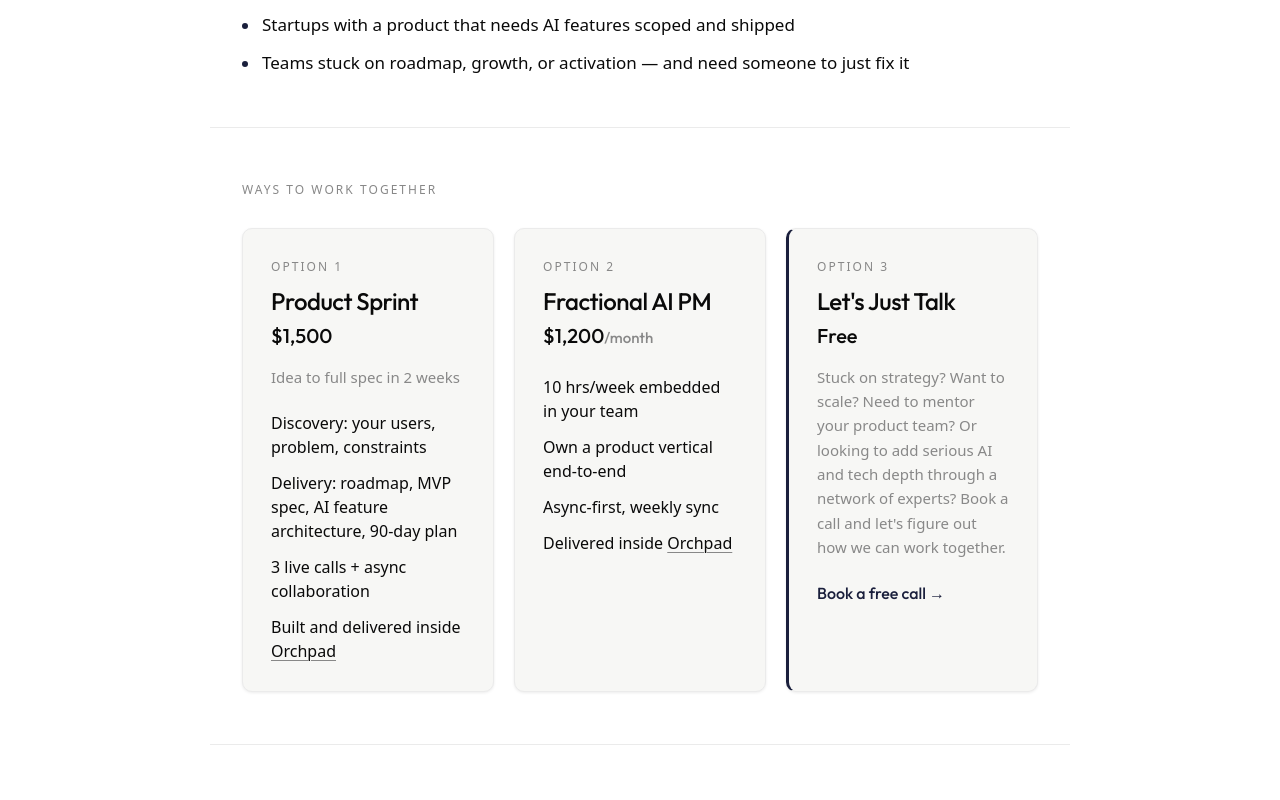
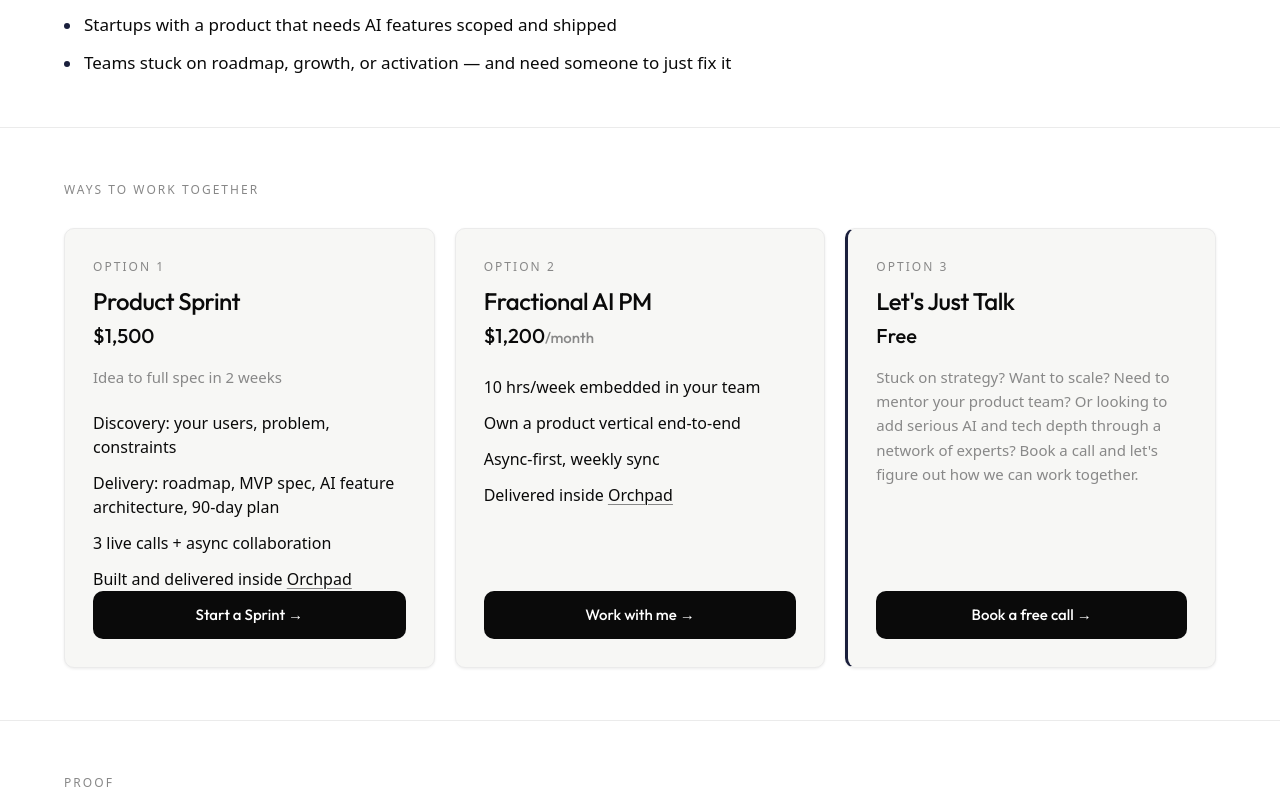
Before and after one commit to eslammahd/meetsam, a Next.js app: page / in a window 1280 px wide. Shown: the part 960-1760 px from the top of the page. Built offline with nearby package versions, Linux system fonts and the light colour scheme.

Commit message:
Make sections full-width; add per-card CTA buttons

```diff
--- a/app/globals.css
+++ b/app/globals.css
@@ -16,6 +16,7 @@
 
   --hero-pad: 48px 24px 64px;
   --h1-size: 38px;
+  --pad-x: 24px;
 }
 
 .dark {
@@ -33,7 +34,7 @@
 /* tablet */
 @media (min-width: 768px) {
   :root {
-    --hero-pad: 58px 32px 64px;
+    --hero-pad: 58px 24px 64px;
     --h1-size: 51px;
   }
 }
@@ -41,8 +42,9 @@
 /* desktop */
 @media (min-width: 1024px) {
   :root {
-    --hero-pad: 85px 32px 64px;
+    --hero-pad: 85px 64px 64px;
     --h1-size: 85px;
+    --pad-x: 64px;
   }
 }
 
@@ -98,23 +100,13 @@ h3 {
   line-height: 1.1;
 }
 
-/* ---------- Centered container ---------- */
-.nav,
-.hero,
-section.section,
-footer {
-  max-width: 860px;
-  margin-left: auto;
-  margin-right: auto;
-}
-
 /* ---------- Nav ---------- */
 .nav {
   display: flex;
   align-items: center;
   justify-content: space-between;
   min-height: 69px;
-  padding: 12px 32px;
+  padding: 12px var(--pad-x);
   border-bottom: 0.5px solid var(--border);
 }
 
@@ -156,7 +148,7 @@ footer {
 }
 
 section.section {
-  padding: 52px 32px;
+  padding: 52px var(--pad-x);
   border-top: 0.5px solid var(--border);
 }
 
@@ -254,6 +246,8 @@ section.section {
 }
 
 .card {
+  display: flex;
+  flex-direction: column;
   background: var(--bg-raised);
   border: 0.5px solid var(--border);
   border-radius: 10px;
@@ -265,20 +259,26 @@ section.section {
   border-left: 3px solid var(--accent);
 }
 
-.card-cta {
-  display: inline-flex;
+.card-btn {
+  display: flex;
+  width: 100%;
   align-items: center;
-  margin-top: 22px;
+  justify-content: center;
+  margin-top: auto;
+  padding: 12px 24px;
+  background: var(--btn-bg);
+  color: var(--btn-text);
   font-family: "Outfit", system-ui, sans-serif;
+  font-size: 15px;
   font-weight: 500;
-  font-size: 16px;
-  color: var(--accent);
+  border-radius: 10px;
+  border: none;
   text-decoration: none;
+  cursor: pointer;
 }
 
-.card-cta:hover {
-  text-decoration: underline;
-  text-underline-offset: 3px;
+.card-btn:hover {
+  opacity: 0.88;
 }
 
 .card-label {
@@ -407,7 +407,7 @@ section.section {
 
 /* ---------- Footer ---------- */
 footer {
-  padding: 26px 32px;
+  padding: 26px var(--pad-x);
   border-top: 0.5px solid var(--border);
   display: flex;
   flex-direction: column;
--- a/app/page.js
+++ b/app/page.js
@@ -95,6 +95,14 @@ export default function Home() {
                   Built and delivered inside <Orchpad />
                 </li>
               </ul>
+              <a
+                href={BOOKING_HREF}
+                target="_blank"
+                rel="noopener noreferrer"
+                className="card-btn"
+              >
+                Start a Sprint →
+              </a>
             </div>
 
             {/* Option 2 */}
@@ -112,6 +120,14 @@ export default function Home() {
                   Delivered inside <Orchpad />
                 </li>
               </ul>
+              <a
+                href={BOOKING_HREF}
+                target="_blank"
+                rel="noopener noreferrer"
+                className="card-btn"
+              >
+                Work with me →
+              </a>
             </div>
 
             {/* Option 3 */}
@@ -129,7 +145,7 @@ export default function Home() {
                 href={BOOKING_HREF}
                 target="_blank"
                 rel="noopener noreferrer"
-                className="card-cta"
+                className="card-btn"
               >
                 Book a free call →
               </a>
```
